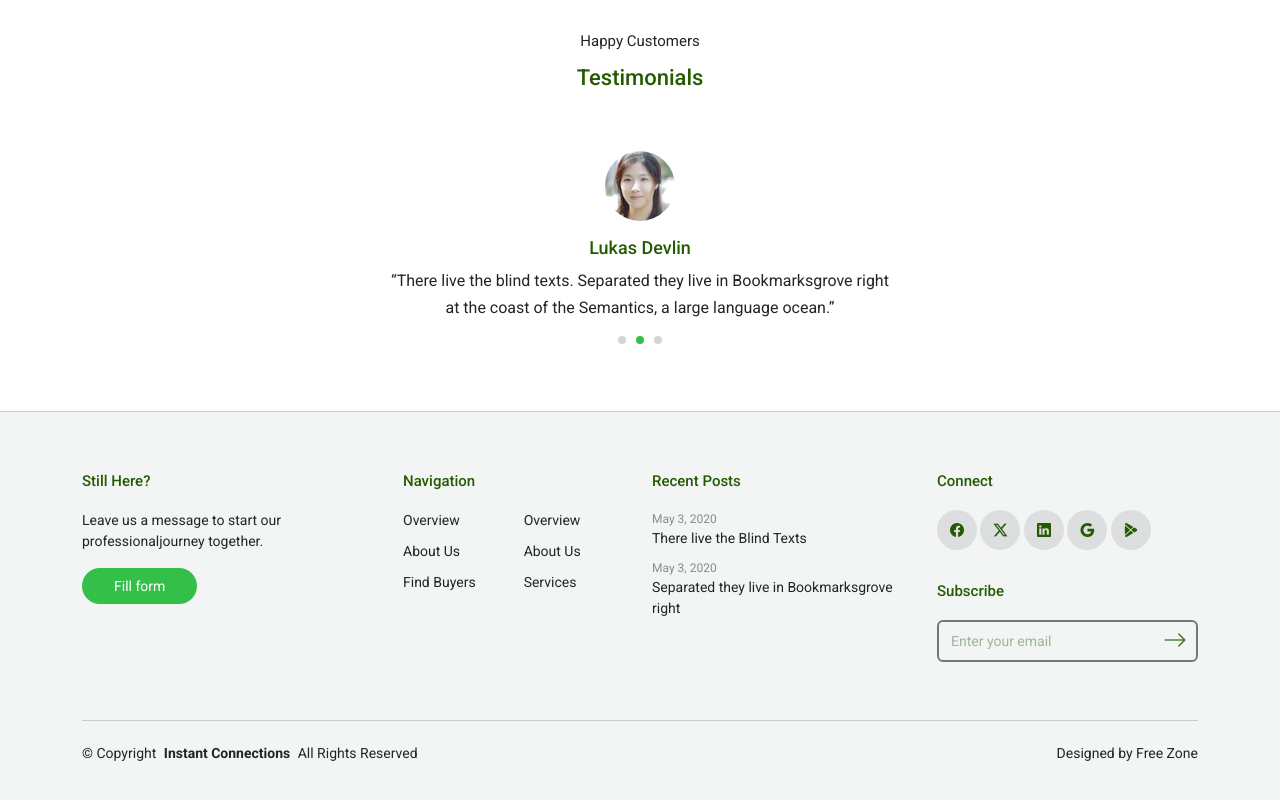
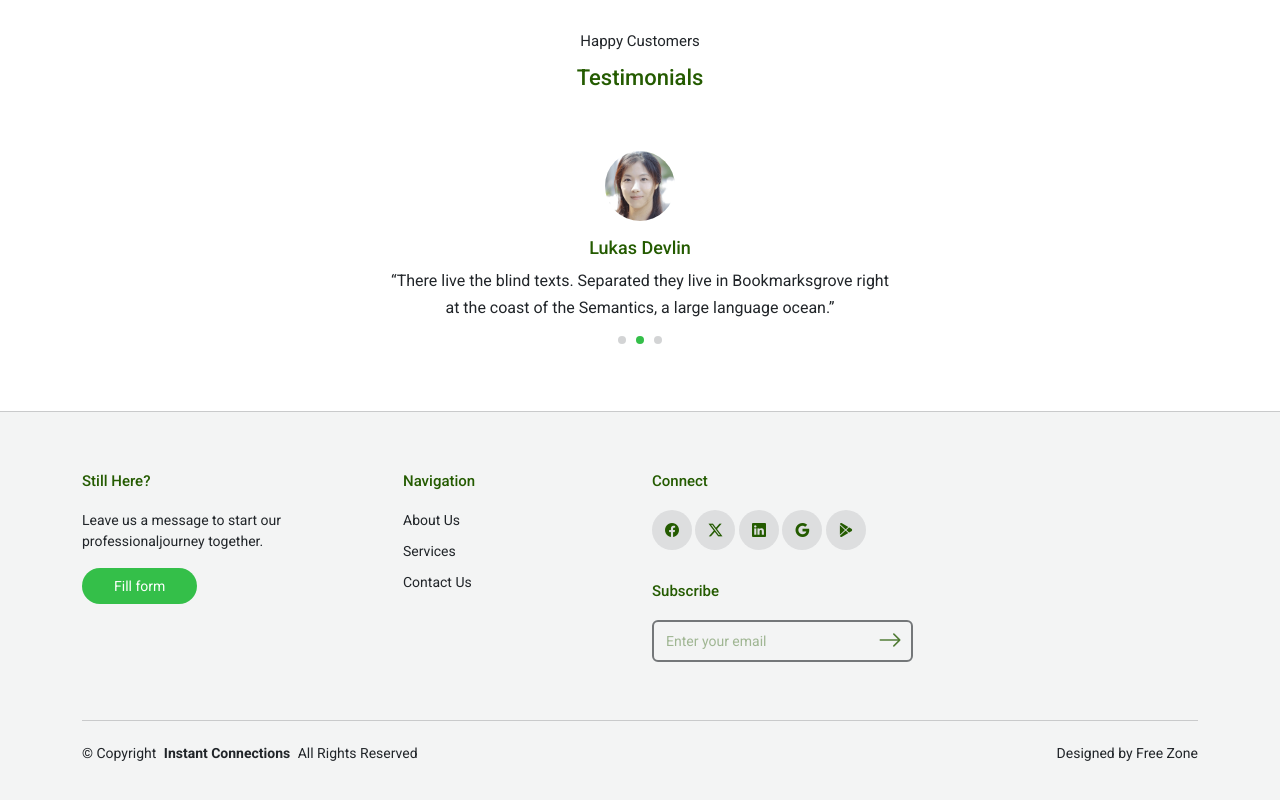
Before and after one commit to skicabrian/instantconnections, a plain HTML site: page index.html in a window 1280 px wide. Shown: the part 4524-5324 px from the top of the page. Drawn offline with Linux system fonts and the light colour scheme.

Commit message:
Update index.html footer

```diff
--- a/index.html
+++ b/index.html
@@ -1052,17 +1052,18 @@
           <div class="widget">
             <h3 class="widget-heading">Navigation</h3>
             <ul class="list-unstyled float-start me-5">
-              <li><a href="#">Overview</a></li>
               <li><a href="#">About Us</a></li>
-              <li><a href="#">Find Buyers</a></li>
+              <li><a href="#">Services</a></li>
+              <li><a href="#">Contact Us</a></li>
             </ul>
-            <ul class="list-unstyled float-start">
+            <!--<ul class="list-unstyled float-start">
               <li><a href="#">Overview</a></li>
               <li><a href="#">About Us</a></li>
               <li><a href="#">Services</a></li>
-            </ul>
+            </ul>-->
           </div>
         </div>
+        <!--
         <div class="col-md-6 col-lg-3 pl-lg-5">
           <div class="widget">
             <h3 class="widget-heading">Recent Posts</h3>
@@ -1077,7 +1078,7 @@
               </li>
             </ul>
           </div>
-        </div>
+        </div>-->
         <div class="col-md-6 col-lg-3 pl-lg-5">
           <div class="widget">
             <h3 class="widget-heading">Connect</h3>
```
